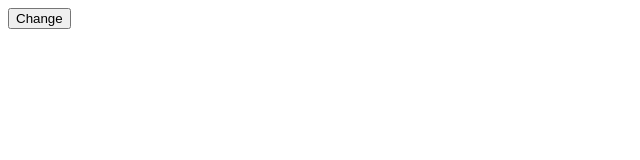
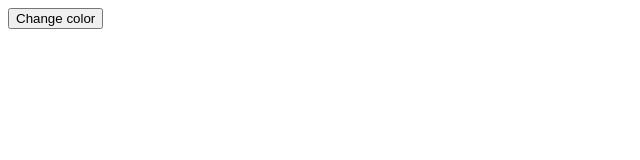
Before and after one commit to pincesCPU987/Different-colors, a plain HTML site: page index.html in a window 1280 px wide. Shown: the full height of the page, 0-640 px from the left. Drawn offline with Linux system fonts and the light colour scheme.

Commit message:
Update index.html

```diff
--- a/index.html
+++ b/index.html
@@ -1,18 +1,18 @@
-<html onload="Loading()"><button onclick="changeColors()">Change</button>
+<html>
+<head>
 <script>
-function changeColors() {
-  if (collor === 1) {
-    draw.rectangle (0,0,innerWidth,innerHeight,'#000000','#000000',0);
-    collor = 2;
-  } else {
-    if (collor === 2) {
-      draw.rectangle (0,0,innerWidth,innerHeight,'#ff0000','#ff0000',0);
-      collor = 3;
+    var colors = ["white", "black", "red","orange","yellow","green","blue","purple"];
+    var colorIndex = 0;
+    function changeColor() {
+        var col = document.getElementById("body");
+        if( colorIndex >= colors.length ) {
+            colorIndex = 0;
+        }
+        col.style.backgroundColor = colors[colorIndex];
+        colorIndex++;
     }
-  }
-}
-function Loading() {
-  var collor = 1;
-}
 </script>
-</html>
+    <body id='body'>
+    <button onclick="changeColor();">Change color</button>
+    </body>
+</html
```
